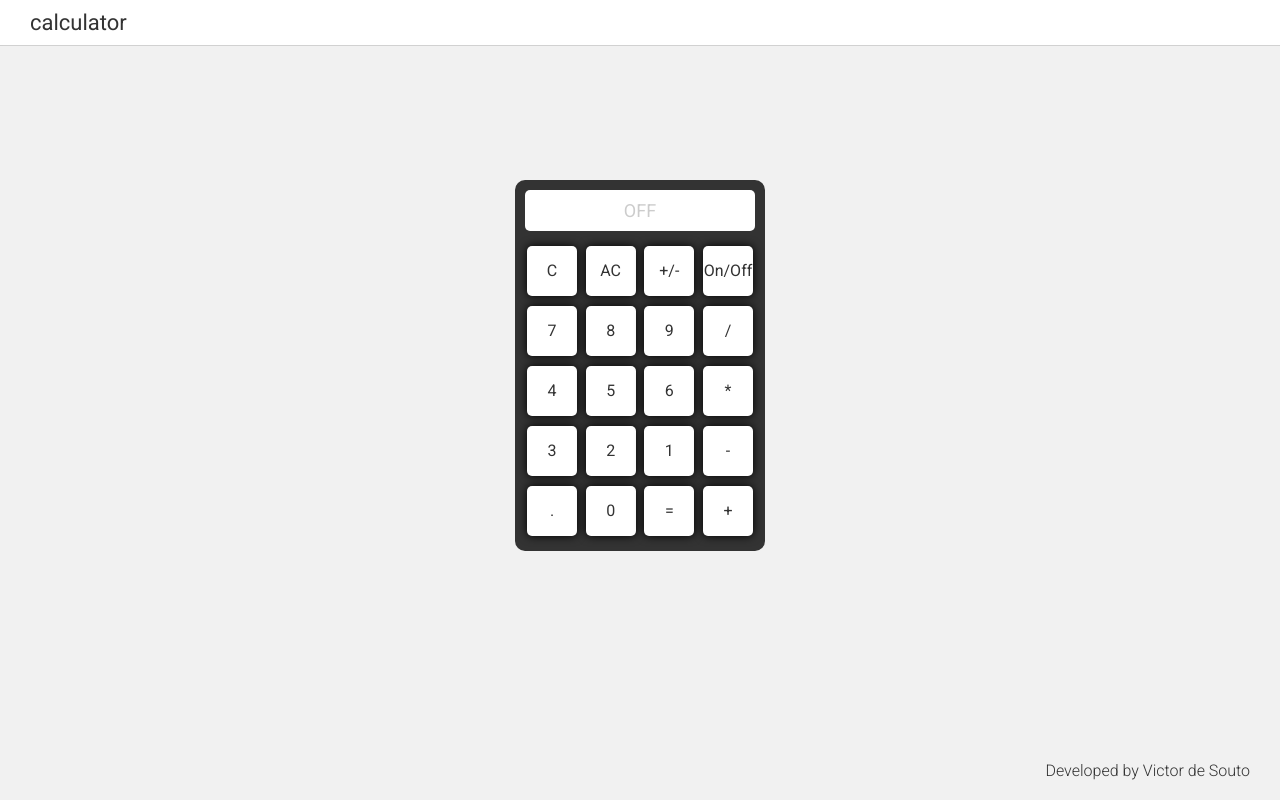
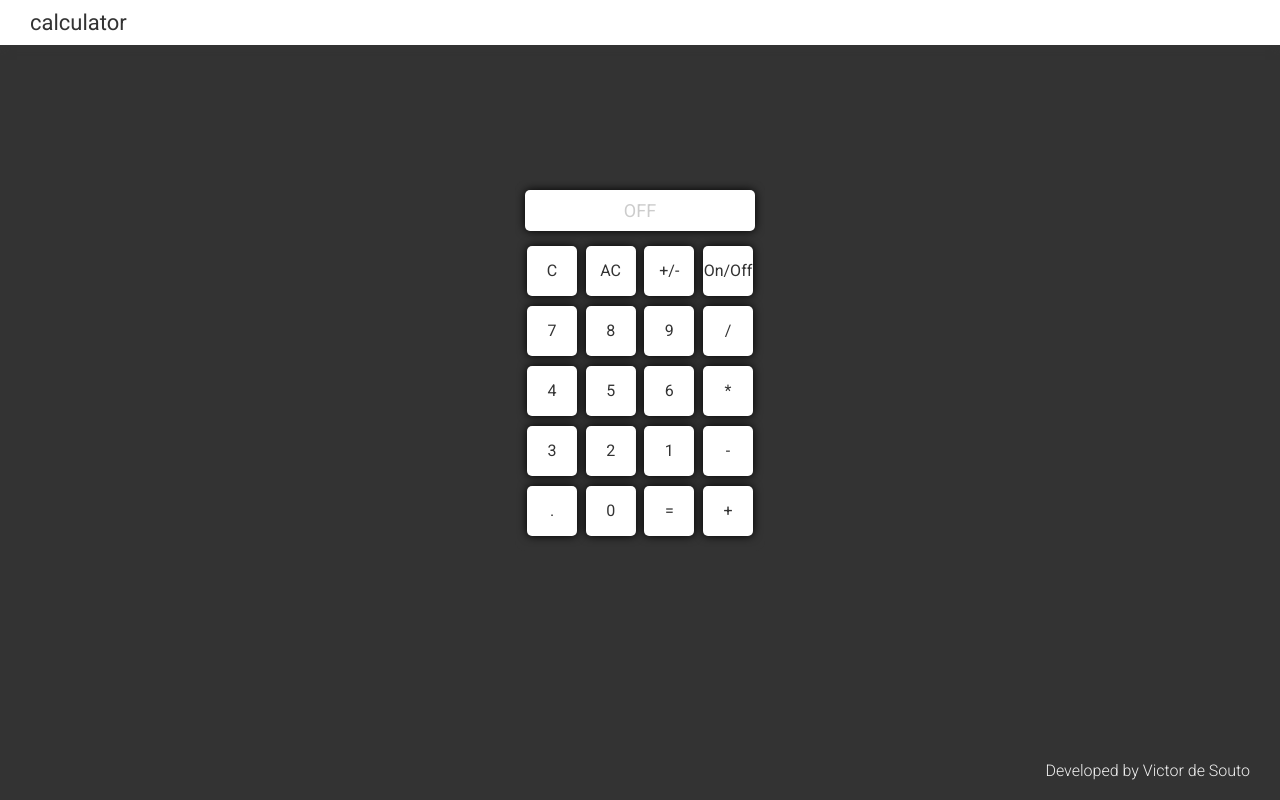
Before and after one commit to sudo-victor/calculator, a React (Create React App) app: page / in a window 1280 px wide. Built offline with nearby package versions, Linux system fonts and the light colour scheme.

Commit message:
style: alter calculator style

```diff
--- a/src/components/Display/styles.js
+++ b/src/components/Display/styles.js
@@ -14,6 +14,7 @@ export const Input = styled.input`
     background: #fff;
     color: ${(props) => (props.on ? "#333" : "#ccc")};
     border-radius: 5px;
+    box-shadow: 0px 0px 10px #000;
     border: none;
     outline: none;
     cursor: default;
--- a/src/components/Footer/styles.js
+++ b/src/components/Footer/styles.js
@@ -13,10 +13,10 @@ export const Container = styled.footer`
 export const Author = styled.h3`
     font-size: 16px;
     font-weight: 300;
-    color: #333;
+    color: #f1f1f1;
 `;
 
 export const Link = styled.a`
     text-decoration: none;
-    color: #333;
+    color: #f1f1f1;
 `;
--- a/src/components/Header/styles.js
+++ b/src/components/Header/styles.js
@@ -3,7 +3,7 @@ import styled from "styled-components";
 export const Container = styled.header`
     width: 100%;
     padding: 10px 30px;
-    box-shadow: 0 0 1px #333;
+    box-shadow: 0 0 10px #333;
     background: #fff;
 `;
 
--- a/src/styles/globalStyle.js
+++ b/src/styles/globalStyle.js
@@ -10,7 +10,7 @@ const GlobalStyle = createGlobalStyle`
     }
 
     body {
-        background: #f1f1f1;
+        background: #333;
     }
 `;
 
```
